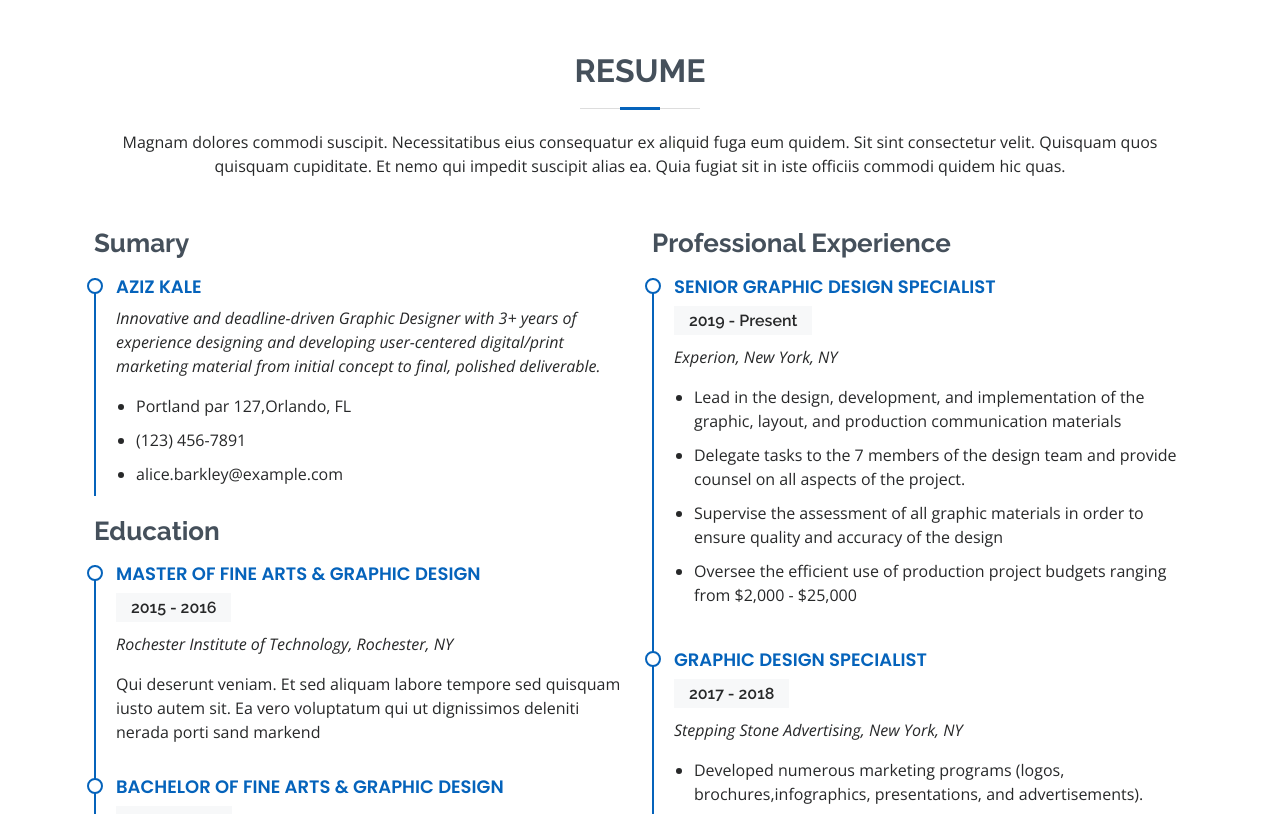
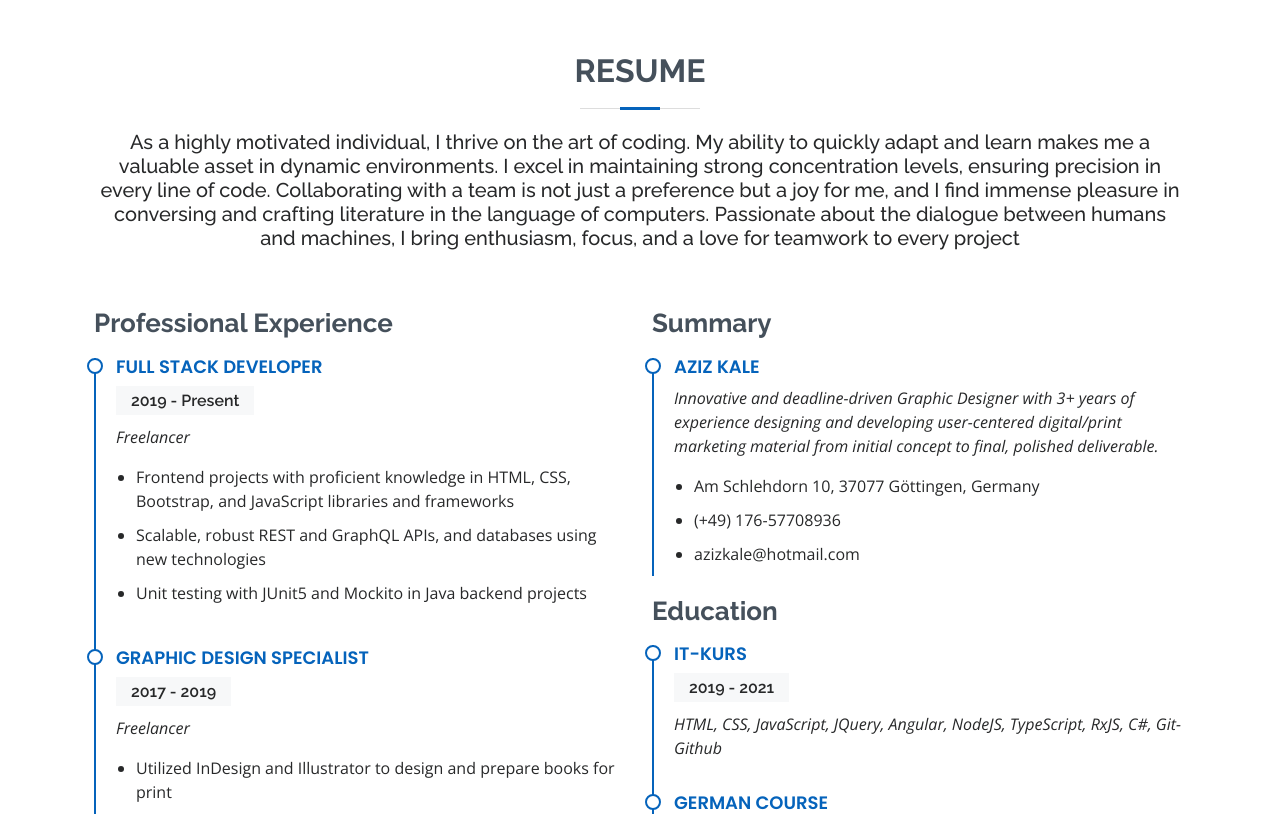
Before and after one commit to kale1st/muruvvet_website, an Angular app: page / in a window 1280 px wide. Shown: the part 1940-2754 px from the top of the page. Built offline with nearby package versions, Linux system fonts and the light colour scheme.

Commit message:
resume updated

```diff
--- a/src/app/resume/resume.component.css
+++ b/src/app/resume/resume.component.css
@@ -1,7 +1,3 @@
-/*--------------------------------------------------------------
-# Resume
---------------------------------------------------------------*/
-
 .resume .resume-title {
     font-size: 26px;
     font-weight: 700;
--- a/src/app/resume/resume.component.html
+++ b/src/app/resume/resume.component.html
@@ -1,19 +1,81 @@
-<!-- ======= Resume Section ======= -->
 <section id="resume" class="resume">
   <div class="container" data-aos="fade-up">
     <div class="section-title">
       <h2>Resume</h2>
-      <p>
-        Magnam dolores commodi suscipit. Necessitatibus eius consequatur ex
-        aliquid fuga eum quidem. Sit sint consectetur velit. Quisquam quos
-        quisquam cupiditate. Et nemo qui impedit suscipit alias ea. Quia fugiat
-        sit in iste officiis commodi quidem hic quas.
-      </p>
+      <h5>
+        As a highly motivated individual, I thrive on the art of coding. My
+        ability to quickly adapt and learn makes me a valuable asset in dynamic
+        environments. I excel in maintaining strong concentration levels,
+        ensuring precision in every line of code. Collaborating with a team is
+        not just a preference but a joy for me, and I find immense pleasure in
+        conversing and crafting literature in the language of computers.
+        Passionate about the dialogue between humans and machines, I bring
+        enthusiasm, focus, and a love for teamwork to every project
+      </h5>
     </div>
 
     <div class="row">
       <div class="col-lg-6">
-        <h3 class="resume-title">Sumary</h3>
+        <h3 class="resume-title">Professional Experience</h3>
+        <div class="resume-item">
+          <h4>Full Stack Developer</h4>
+          <h5>2019 - Present</h5>
+          <p><em>Freelancer </em></p>
+          <ul>
+            <li>
+              Frontend projects with proficient knowledge in HTML, CSS,
+              Bootstrap, and JavaScript libraries and frameworks
+            </li>
+            <li>
+              Scalable, robust REST and GraphQL APIs, and databases using new
+              technologies
+            </li>
+            <li>
+              Unit testing with JUnit5 and Mockito in Java backend projects
+            </li>
+          </ul>
+        </div>
+        <div class="resume-item">
+          <h4>Graphic design specialist</h4>
+          <h5>2017 - 2019</h5>
+          <p><em>Freelancer</em></p>
+          <ul>
+            <li>
+              Utilized InDesign and Illustrator to design and prepare books for
+              print
+            </li>
+            <li>
+              Managed graphic design projects and ensured their readiness for
+              print
+            </li>
+            <li>
+              Recommended and consulted with clients on the most appropriate
+              graphic design
+            </li>
+          </ul>
+        </div>
+        <div class="resume-item">
+          <h4>Salary accountant</h4>
+          <h5>2014 - 2017</h5>
+          <p><em>Ministry of Education, Elazig/Turkey</em></p>
+          <ul>
+            <li>Calculation of employees' salaries</li>
+            <li>IT support in the office</li>
+          </ul>
+        </div>
+        <div class="resume-item">
+          <h4>Social care worker</h4>
+          <h5>2012 - 2014</h5>
+          <p><em>Ministry of Family and Social Policy, Ankara/Turkey</em></p>
+        </div>
+        <div class="resume-item">
+          <h4>Mathematics Teacher</h4>
+          <h5>2010 - 2012</h5>
+          <p><em>Elementary school, Yenirenk, Ankara</em></p>
+        </div>
+      </div>
+      <div class="col-lg-6">
+        <h3 class="resume-title">Summary</h3>
         <div class="resume-item pb-0">
           <h4>Aziz Kale</h4>
           <p>
@@ -25,80 +87,45 @@
             >
           </p>
           <ul>
-            <li>Portland par 127,Orlando, FL</li>
-            <li>(123) 456-7891</li>
-            <li>alice.barkley@example.com</li>
+            <li>Am Schlehdorn 10, 37077 Göttingen, Germany</li>
+            <li>(+49) 176-57708936</li>
+            <li>azizkale@hotmail.com</li>
           </ul>
         </div>
-
         <h3 class="resume-title">Education</h3>
         <div class="resume-item">
-          <h4>Master of Fine Arts &amp; Graphic Design</h4>
-          <h5>2015 - 2016</h5>
-          <p><em>Rochester Institute of Technology, Rochester, NY</em></p>
+          <h4>IT-Kurs</h4>
+          <h5>2019 - 2021</h5>
           <p>
-            Qui deserunt veniam. Et sed aliquam labore tempore sed quisquam
-            iusto autem sit. Ea vero voluptatum qui ut dignissimos deleniti
-            nerada porti sand markend
+            <em>
+              HTML, CSS, JavaScript, JQuery, Angular, NodeJS, TypeScript, RxJS,
+              C#, Git-Github</em
+            >
           </p>
         </div>
         <div class="resume-item">
-          <h4>Bachelor of Fine Arts &amp; Graphic Design</h4>
-          <h5>2010 - 2014</h5>
-          <p><em>Rochester Institute of Technology, Rochester, NY</em></p>
-          <p>
-            Quia nobis sequi est occaecati aut. Repudiandae et iusto quae
-            reiciendis et quis Eius vel ratione eius unde vitae rerum voluptates
-            asperiores voluptatem Earum molestiae consequatur neque etlon sader
-            mart dila
-          </p>
+          <h4>German Course</h4>
+          <h5>2019 - 2020</h5>
+          <p><em> University of Göttingen (IIK e.V.)</em></p>
         </div>
-      </div>
-      <div class="col-lg-6">
-        <h3 class="resume-title">Professional Experience</h3>
         <div class="resume-item">
-          <h4>Senior graphic design specialist</h4>
-          <h5>2019 - Present</h5>
-          <p><em>Experion, New York, NY </em></p>
+          <h4>Bachelor of Science Mathematics</h4>
+          <h5>2005 - 2010</h5>
+          <p><em> Uludag University, Turkey</em></p>
+        </div>
+        <h3 class="resume-title">Engagement</h3>
+        <div class="resume-item">
+          <h4>Volunteer interpreter</h4>
+          <h5>2022 - 2023</h5>
+          <p><em> Beschäftigungsförderung Göttingen (kAöR) </em></p>
+        </div>
+        <div class="resume-item">
+          <h4>Member of the board</h4>
+          <h5>2022 - Present</h5>
+          <p><em> Mürüvvet e.V., Göttingen </em></p>
           <ul>
             <li>
-              Lead in the design, development, and implementation of the
-              graphic, layout, and production communication materials
-            </li>
-            <li>
-              Delegate tasks to the 7 members of the design team and provide
-              counsel on all aspects of the project.
-            </li>
-            <li>
-              Supervise the assessment of all graphic materials in order to
-              ensure quality and accuracy of the design
-            </li>
-            <li>
-              Oversee the efficient use of production project budgets ranging
-              from $2,000 - $25,000
-            </li>
-          </ul>
-        </div>
-        <div class="resume-item">
-          <h4>Graphic design specialist</h4>
-          <h5>2017 - 2018</h5>
-          <p><em>Stepping Stone Advertising, New York, NY</em></p>
-          <ul>
-            <li>
-              Developed numerous marketing programs (logos,
-              brochures,infographics, presentations, and advertisements).
-            </li>
-            <li>
-              Managed up to 5 projects or tasks at a given time while under
-              pressure
-            </li>
-            <li>
-              Recommended and consulted with clients on the most appropriate
-              graphic design
-            </li>
-            <li>
-              Created 4+ design presentations and proposals a month for clients
-              and account managers
+              Supporting members in matters of integration and social exchange
             </li>
           </ul>
         </div>
@@ -106,4 +133,3 @@
     </div>
   </div>
 </section>
-<!-- End Resume Section -->
```
